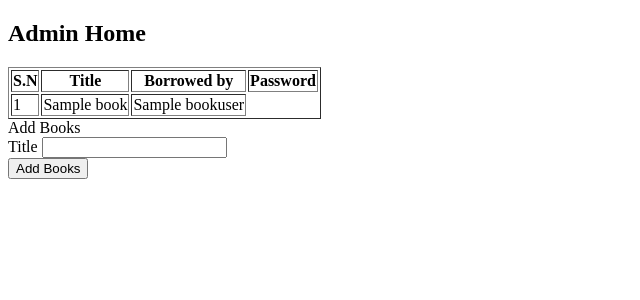
After one commit to ZainulNiaz/Libraryms, a Node server app: template views/adminhome.ejs in a window 1280 px wide. The commit adds this page. Shown: the top 300 px of the page, without its empty margins (0-640 px from the left). Run offline with Node 20, Linux system fonts and the light colour scheme; the template is opened without the code that fills it: most values are stand-ins (such as "Sample title", 1, 10 or a date in 2020).

Commit message:
almost done ig

```diff
--- a/routes/auth.js
+++ b/routes/auth.js
@@ -7,5 +7,8 @@ router.post('/register', authController.register );
 
 router.post('/login', authController.login);
 
+router.post('/adminlogin', authController.adminlogin);
+
+router.post('/addbook', authController.addbook);
 
 module.exports = router;
--- /dev/null
+++ b/views/adminhome.ejs
@@ -0,0 +1,63 @@
+<!DOCTYPE html>
+<html lang="en">
+<head>
+  <title>Admin Home</title>
+  <link rel="stylesheet" href="/style.css">
+</head>
+<body>
+    <div class="table-data">
+<h2>Admin Home</h2>
+    <table border="1">
+        <tr>
+            <th>S.N</th>
+            <th>Title</th>
+            <th>Borrowed by </th>
+            <th>Password</th>
+        </tr>
+
+        <%
+        if(bookData.length!=0){
+        var i=1;
+        bookData.forEach(function(data){
+        %>
+        <tr>
+            <td><%=data.bookid %></td>
+            <td><%=data.title %></td>
+            <td><%=data.bookuser %></td>
+
+
+        </tr>
+        <%  i++; }) %>
+        <% } else{ %>
+            <tr>
+                <td colspan="7">No Data Found</td>
+            </tr>
+        <% } %>
+    </table>
+    </div>
+
+   <div class="container mt-4">
+        <div class="card" >
+             <div class="card-header">
+                    Add Books
+             </div>
+             <div class="card-body">
+                 <form action="/auth/addbook" method="POST">
+                     <div class="mb-3">
+                         <label for="name" class="form-label">Title</label>
+                         <input type="text" class="form-control" id="title" name= "title">
+                     </div>
+
+                     <button type="submit" class="btn btn-primary">Add Books </button>
+                 </form>
+             </div>
+         </div>
+
+
+     </div>
+
+
+
+    <script src="https://cdn.jsdelivr.net/npm/bootstrap@5.0.1/dist/js/bootstrap.bundle.min.js" integrity="sha384-gtEjrD/SeCtmISkJkNUaaKMoLD0//ElJ19smozuHV6z3Iehds+3Ulb9Bn9Plx0x4" crossorigin="anonymous"></script>
+</body>
+</html>
--- a/views/adminlogin.hbs
+++ b/views/adminlogin.hbs
@@ -23,7 +23,7 @@
                    Login Form
             </div>
             <div class="card-body">
-                <form action="/auth/login" method="POST">
+                <form action="/auth/adminlogin" method="POST">
 
                     <div class="mb-3">
                         <label for="email" class="form-label">Email Address</label>
@@ -35,7 +35,7 @@
                     </div>
 
 
-                    <button type="submit" class="btn btn-primary">Admin Login</button>
+                    <button type="submit" class="btn btn-primary">Admin  Login</button>
                 </form>
             </div>
         </div>
--- a/views/clienthome.ejs
+++ b/views/clienthome.ejs
@@ -1,11 +1,11 @@
 <!DOCTYPE html>
 <html lang="en">
 <head>
-  <title>Fetch using MySQL and Node.js</title>
+  <title>Clienthome</title>
 </head>
 <body>
     <div class="table-data">
-<h2>Display Data using Node.js & MySQL</h2>
+<h2>Client Home</h2>
     <table border="1">
         <tr>
             <th>S.N</th>
```
Also changed, not shown: controllers/auth.js (+71 -1 lines), routes/pages.js (+14 -0 lines).
